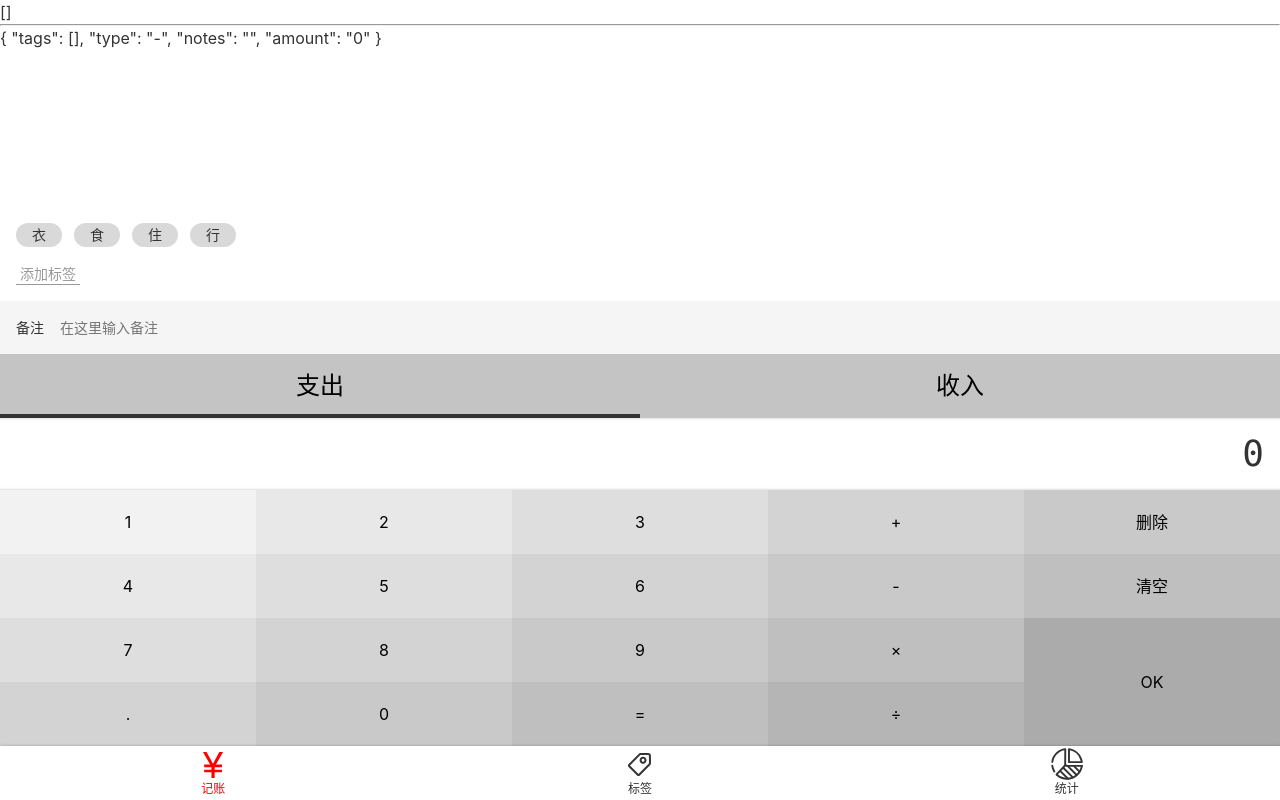
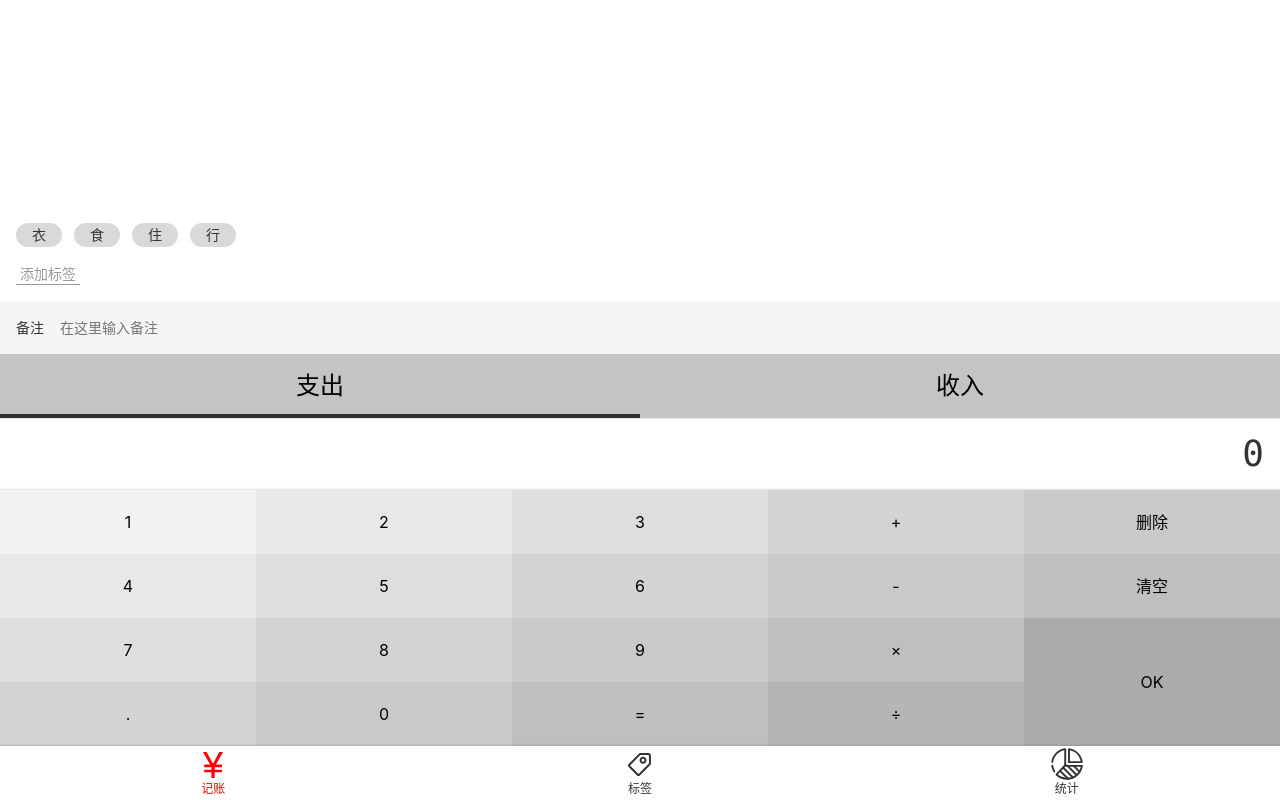
Before and after one commit to Straight-GZ/-morney, a Vue app: page /#/money in a window 1280 px wide. Built offline with nearby package versions, Linux system fonts and the light colour scheme.

Commit message:
添加创建时间 createTime 字段

```diff
--- a/src/components/Money/NumberPad.vue
+++ b/src/components/Money/NumberPad.vue
@@ -79,6 +79,7 @@ export default class NumberPad extends Vue {
     this.equal();
     this.$emit('update:value', this.output);
     this.$emit('submit', this.output);
+    this.output = '0';
   }
 }
 </script>
--- a/src/views/Money.vue
+++ b/src/views/Money.vue
@@ -4,9 +4,6 @@
     <Types :value.sync="record.type"/>
     <Notes :value.sync="record.notes"/>
     <Tags :data-source.sync="tags" :value.sync="record.tags"/>
-    {{ record }}
-    <hr>
-    {{ recordList }}
   </Layout>
 </template>
 
@@ -18,11 +15,13 @@ import Notes from '@/components/Money/Notes.vue';
 import Types from '@/components/Money/Types.vue';
 import {Component, Watch} from 'vue-property-decorator';
 
+const recordList: Record[] = JSON.parse(window.localStorage.getItem('recordList') || '[]');
 type Record = {
   tags: string[];
   type: string;
   notes: string;
   amount: string;
+  createdTime: Date;
 }
 @Component({
   components: {NumberPad, Types, Notes, Tags}
@@ -30,16 +29,17 @@ type Record = {
 export default class Money extends Vue {
   tags = ['衣', '食', '住', '行'];
   record: Record = {tags: [], type: '-', notes: '', amount: '0'};
-  recordList: Record[] = [];
+  recordList: Record[] = recordList;
 
   saveRecord() {
-    const newRecord = JSON.parse(JSON.stringify(this.record));
+    const newRecord: Record = JSON.parse(JSON.stringify(this.record));
+    newRecord.createdTime = new Date();
     this.recordList.push(newRecord);
   }
 
   @Watch('recordList')
   onRecordListChange() {
-    window.localStorage.setItem('recordList',JSON.stringify(this.recordList));
+    window.localStorage.setItem('recordList', JSON.stringify(this.recordList));
   }
 }
 </script>
```
